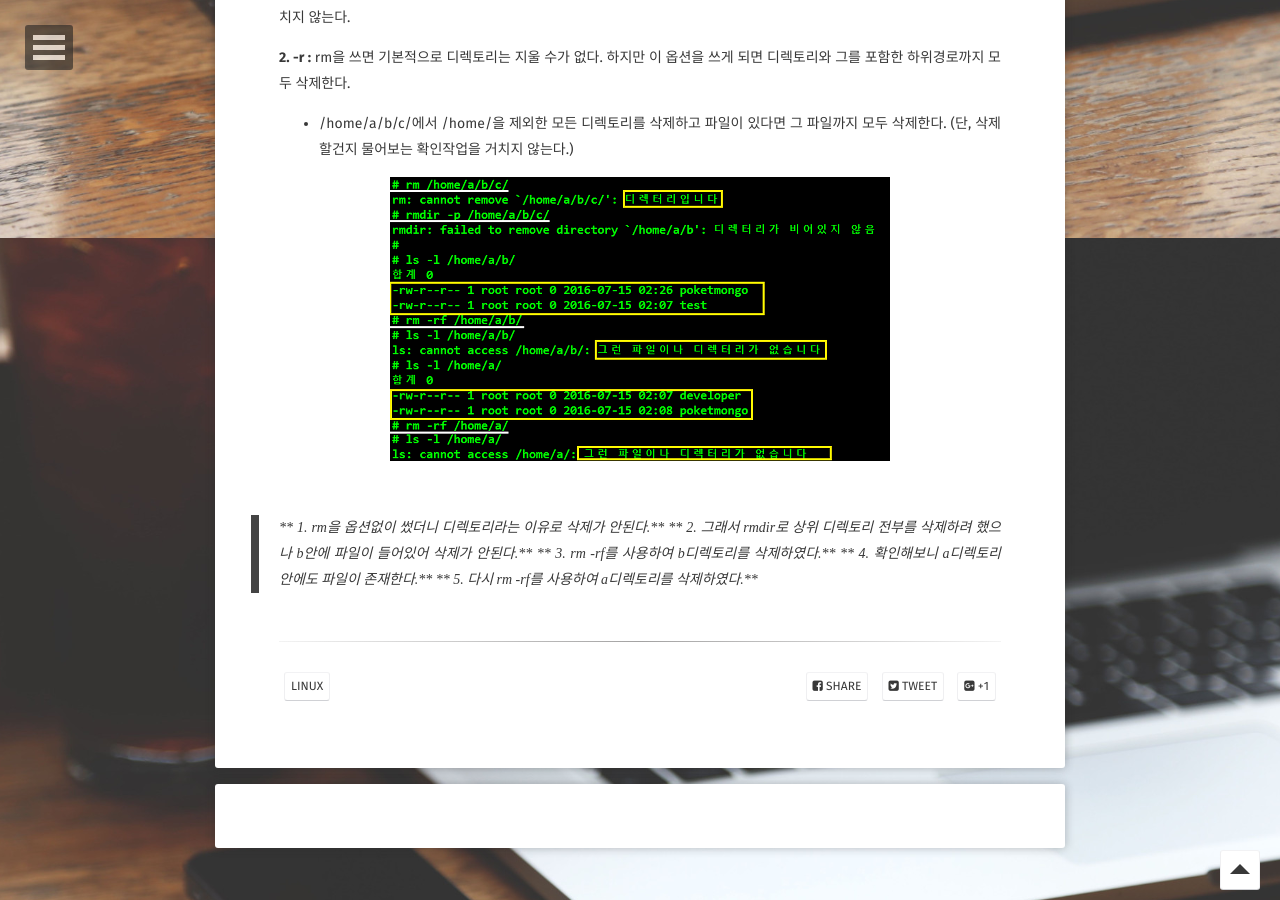
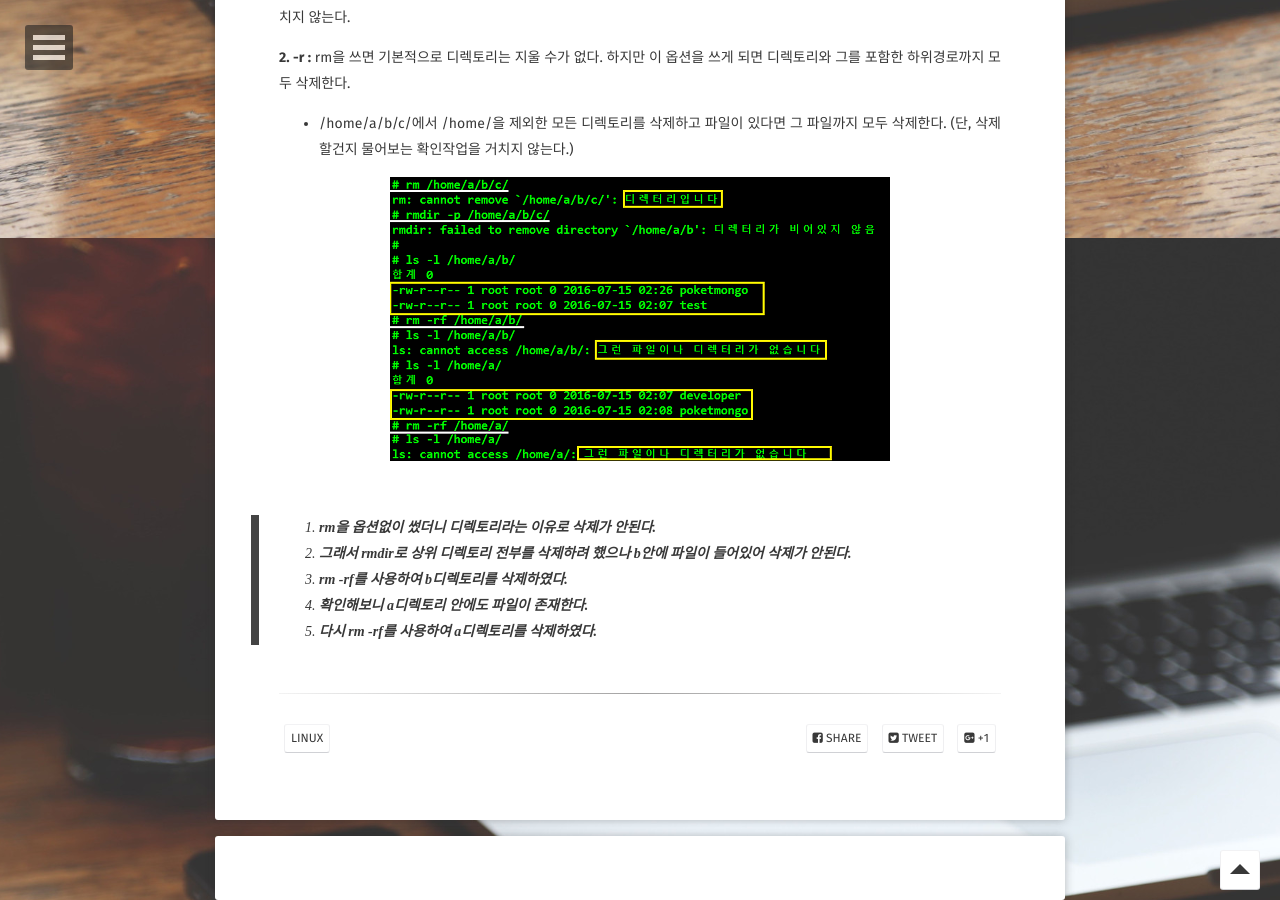
Before and after one commit to BKJang/DEVLOG, a Jekyll site: the page built from _posts/linux/2018-09-22-Linux_Command_Basic1.md, in a window 1280 px wide and 900 px high, scrolled down 4262 px. Built offline with Jekyll 4.4.1, drawn with Linux system fonts in a browser that asks for light colours; some web fonts are replaced; comment, search, counter and statistics services are not loaded.

Commit message:
Commit Linux_Command_Basic1_20180922

```diff
--- a/_posts/linux/2018-09-22-Linux_Command_Basic1.md
+++ b/_posts/linux/2018-09-22-Linux_Command_Basic1.md
@@ -146,8 +146,8 @@ mkdir 명령어에서 옵션 없이 /ittest/a/b/c/를 만들려다보니 에러
 
 <br/>
 
-> ** 1. rm을 옵션없이 썼더니 디렉토리라는 이유로 삭제가 안된다.**
-> ** 2. 그래서 rmdir로 상위 디렉토리 전부를 삭제하려 했으나 b안에 파일이 들어있어 삭제가 안된다.**
-> ** 3. rm -rf를 사용하여 b디렉토리를 삭제하였다.**
-> ** 4. 확인해보니 a디렉토리 안에도 파일이 존재한다.**
-> ** 5. 다시 rm -rf를 사용하여 a디렉토리를 삭제하였다.**
+> 1. **rm을 옵션없이 썼더니 디렉토리라는 이유로 삭제가 안된다.**
+> 2. **그래서 rmdir로 상위 디렉토리 전부를 삭제하려 했으나 b안에 파일이 들어있어 삭제가 안된다.**
+> 3. **rm -rf를 사용하여 b디렉토리를 삭제하였다.**
+> 4. **확인해보니 a디렉토리 안에도 파일이 존재한다.**
+> 5. **다시 rm -rf를 사용하여 a디렉토리를 삭제하였다.**
```
